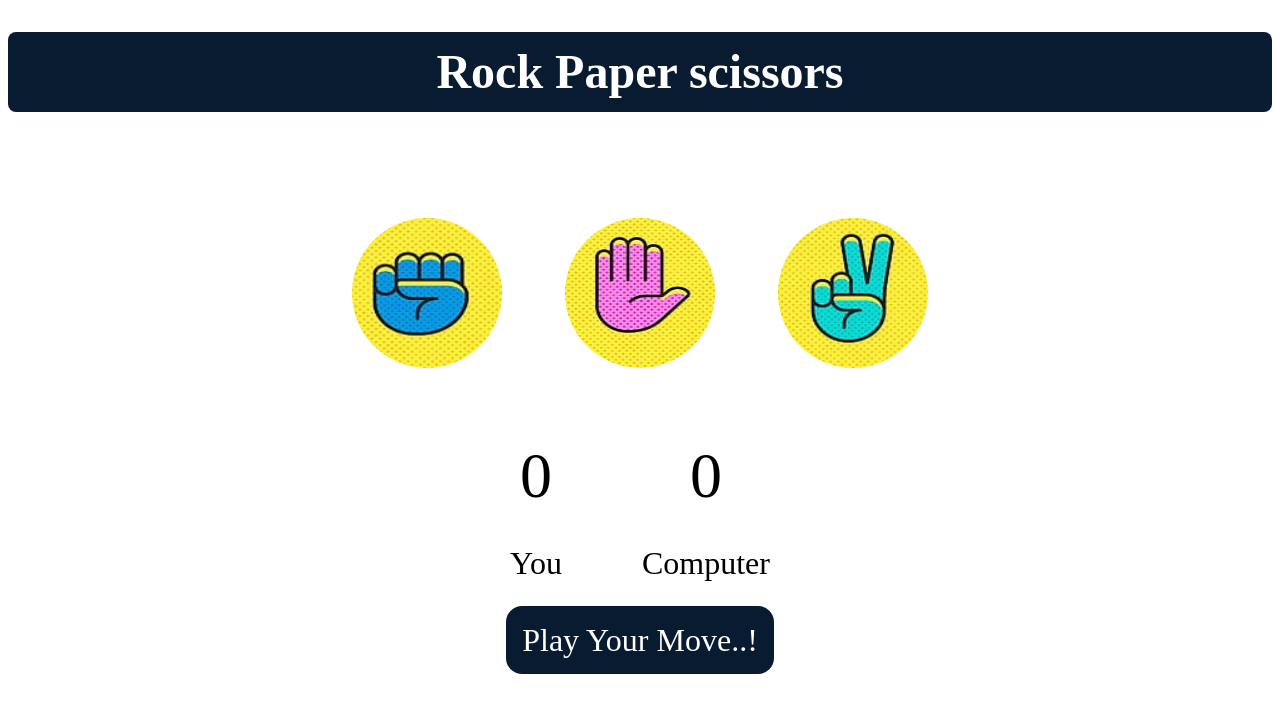
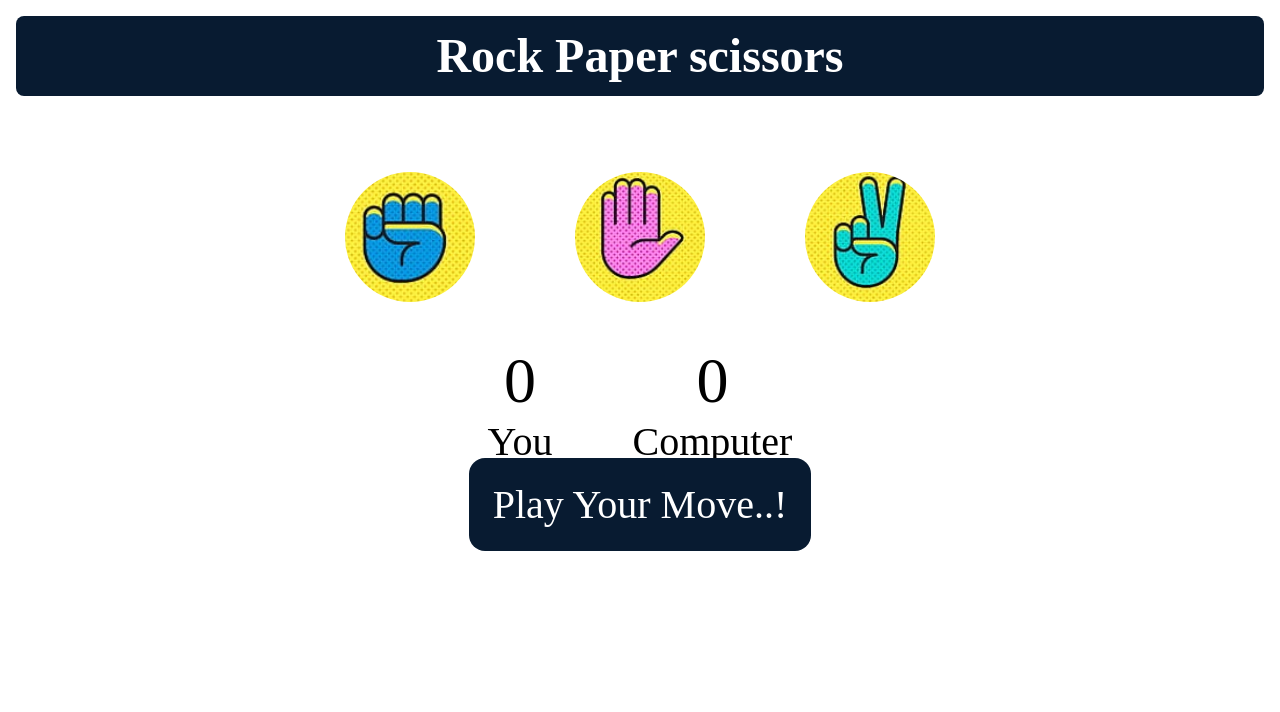
Before and after one commit to Prashant-salve/game, a plain HTML site: page index.html in a window 1280 px wide. Drawn offline with Linux system fonts and the light colour scheme.

Commit message:
Update style.css
write responsive css

```diff
--- a/style.css
+++ b/style.css
@@ -1,75 +1,148 @@
-*{
-    margin-block-end: 0;
-    padding:0 ;
+/* Base styles for mobile-first approach */
+* {
+    margin: 0;
+    padding: 0;
     text-align: center;
 }
-h1{
+
+h1 {
     background-color: #081b31;
     color: white;
-    height: 5rem;
-    text-align: center;
-    line-height: 5rem;
-    font-size: 3rem;
+    height: 3rem;
+    line-height: 3rem;
+    font-size: 2rem;
     border-radius: 0.5rem;
+    margin: 1rem;
 }
-.choice{
 
-    height: 165px;
-    width: 165px;
+.choice {
+    height: 100px;
+    width: 100px;
     border-radius: 50%;
     display: flex;
     justify-content: center;
     align-items: center;
+    margin: 1rem;
 }
-.choices :hover{
+
+.choice:hover {
     background-color: #081b31;
     cursor: pointer;
+}
 
+img {
+    height: 80px;
+    width: 80px;
+    object-fit: cover;
+    border-radius: 50%;
 }
-img{
-    height: 150px;
-    width: 150px;
-    object-fit:center;
-    border-radius: 50%;
 
-}
-.choices{
-
-    justify-content: center;
-    display: flex;
-    align-items: center;
-    gap: 3rem;
-    margin: 20;
-    padding: 20;
-    margin-top: 5rem;
-
-}
-.score-board{
+.choices {
     display: flex;
     justify-content: center;
-    align-items:center ;
-    gap: 5rem;
+    align-items: center;
+    flex-direction: column;
+    gap: 1rem;
+    padding: 1rem;
+}
+
+.score-board {
+    display: flex;
+    justify-content: center;
+    align-items: center;
+    flex-direction: column;
+    gap: 1rem;
+    font-size: 1.5rem;
+}
+
+#user-score, #com-score {
     font-size: 2rem;
+}
 
+.msg-container {
+    margin-top: 1rem;
 }
-#user-score{
-    font-size: 4rem;
 
-}
-#com-score{
-    font-size: 4rem;
-}
-.msg-container{
-    margin-top: 2.5rem;
-}
-#msg{
-    margin-top: ;
+#msg {
     background-color: #081b31;
     color: white;
-    font-size: 2rem;
+    font-size: 1.5rem;
     display: inline;
-    padding:1rem ;
+    padding: 0.5rem;
     border-radius: 1rem;
+}
 
+/* Styles for larger screens */
+@media (min-width: 600px) {
+    h1 {
+        height: 4rem;
+        line-height: 4rem;
+        font-size: 2.5rem;
+    }
 
+    .choice {
+        height: 120px;
+        width: 120px;
+    }
+
+    img {
+        height: 100px;
+        width: 100px;
+    }
+
+    .choices {
+        flex-direction: row;
+        gap: 2rem;
+    }
+
+    .score-board {
+        flex-direction: row;
+        gap: 3rem;
+        font-size: 2rem;
+    }
+
+    #user-score, #com-score {
+        font-size: 3rem;
+    }
+
+    #msg {
+        font-size: 2rem;
+        padding: 1rem;
+    }
 }
+
+@media (min-width: 900px) {
+    h1 {
+        height: 5rem;
+        line-height: 5rem;
+        font-size: 3rem;
+    }
+
+    .choice {
+        height: 150px;
+        width: 150px;
+    }
+
+    img {
+        height: 130px;
+        width: 130px;
+    }
+
+    .choices {
+        gap: 3rem;
+    }
+
+    .score-board {
+        gap: 5rem;
+        font-size: 2.5rem;
+    }
+
+    #user-score, #com-score {
+        font-size: 4rem;
+    }
+
+    #msg {
+        font-size: 2.5rem;
+        padding: 1.5rem;
+    }
+}
```
